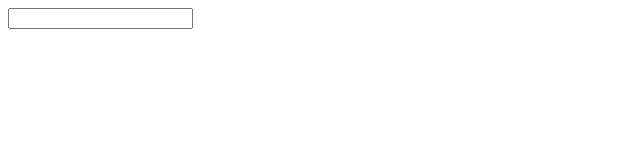
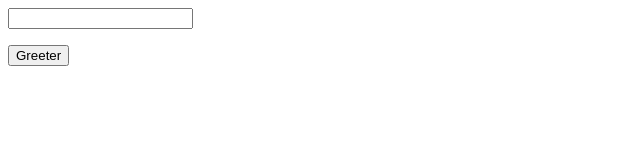
Before and after one commit to muller93/angular-course, an Angular app: page / in a window 1280 px wide. Shown: the top 160 px of the page, without its empty margins (0-640 px from the left). Built offline with nearby package versions, Linux system fonts and the light colour scheme.

Commit message:
first task

```diff
--- a/src/app/app.component.html
+++ b/src/app/app.component.html
@@ -1 +1,5 @@
-<input [name]="name" type="text">
+<input [(ngModel)]="name" type="text">
+<p>
+    {{name}}
+</p>
+<button (click)="greeter()">Greeter</button>
--- a/src/app/app.component.ts
+++ b/src/app/app.component.ts
@@ -9,4 +9,8 @@ export class AppComponent {
   title = 'angular-course';
 
   public name: string;
+
+  public greeter() {
+    alert('Hello ' + this.name);
+  }
 }
--- a/src/app/app.module.ts
+++ b/src/app/app.module.ts
@@ -3,6 +3,7 @@ import { NgModule } from '@angular/core';
 
 import { AppRoutingModule } from './app-routing.module';
 import { AppComponent } from './app.component';
+import { FormsModule } from '@angular/forms';
 
 @NgModule({
   declarations: [
@@ -10,7 +11,8 @@ import { AppComponent } from './app.component';
   ],
   imports: [
     BrowserModule,
-    AppRoutingModule
+    AppRoutingModule,
+    FormsModule
   ],
   providers: [],
   bootstrap: [AppComponent]
```
Also changed, not shown: 1 other file (tests, documents, lock files or other folders).
